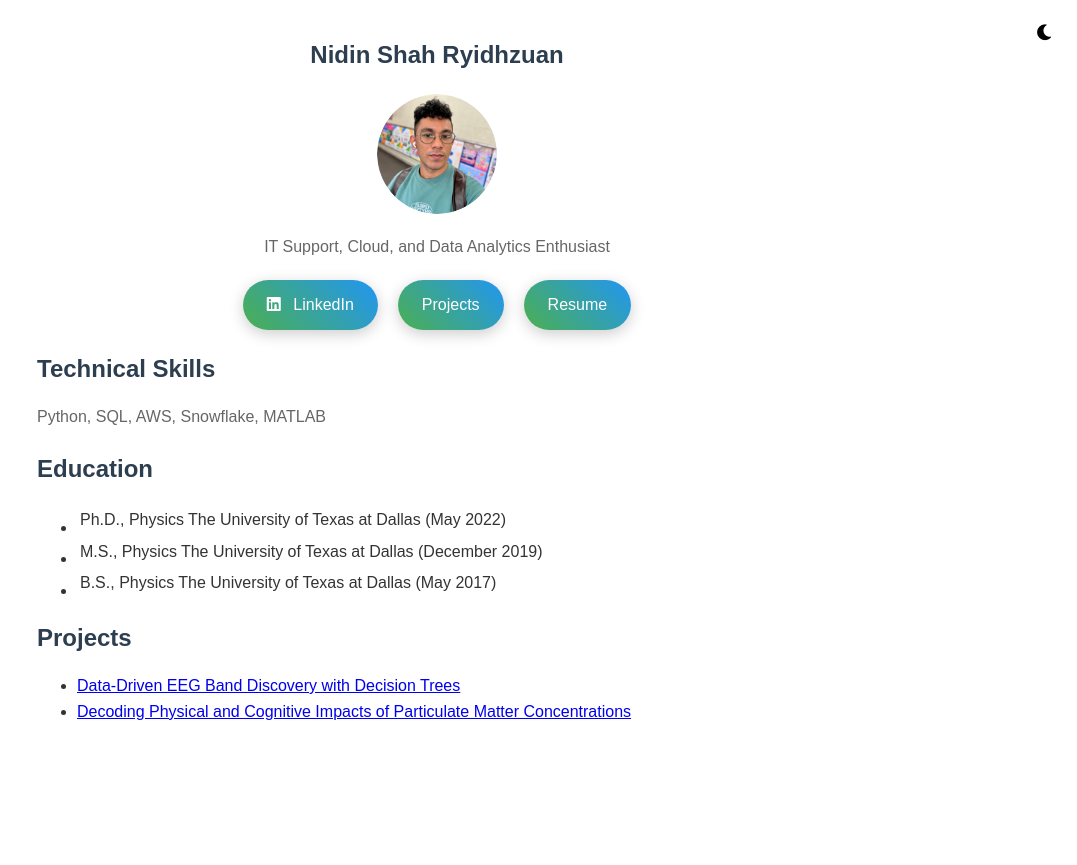
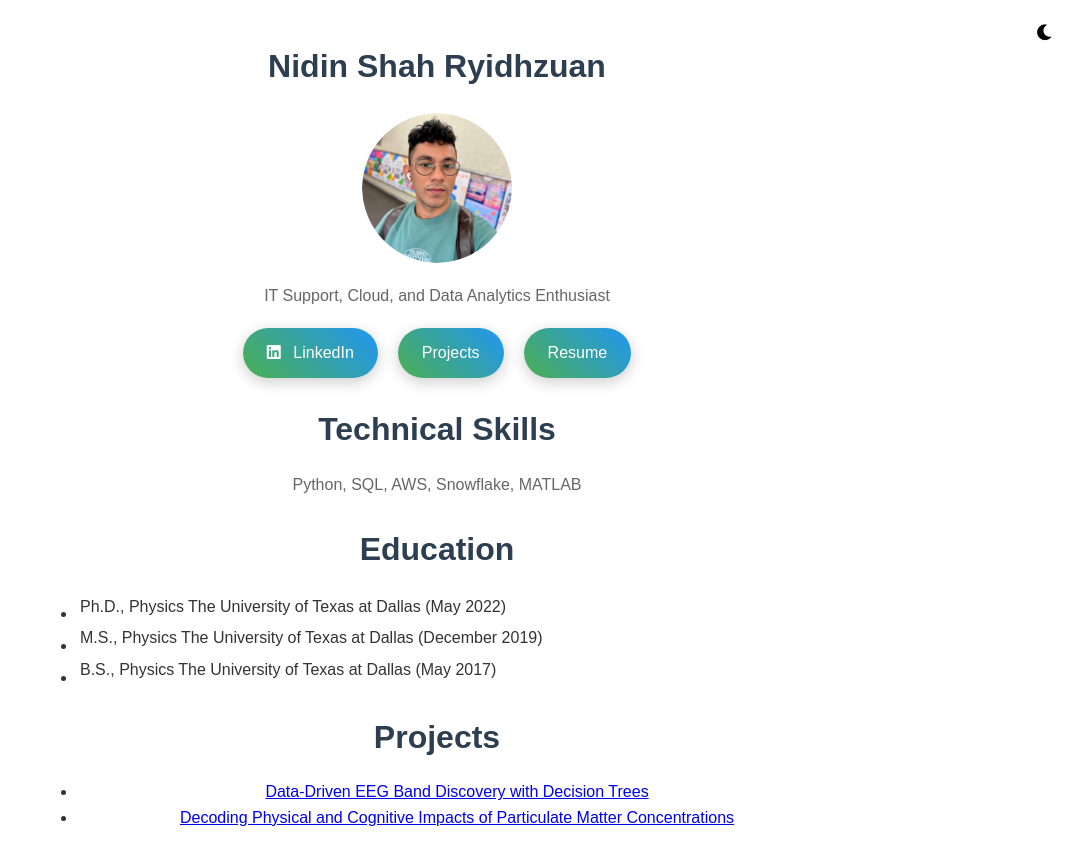
Before and after one commit to nidinshah/nidinshah.github.io, a Jekyll site: the page built from index.md, in a window 1280 px wide. Shown: the top 865 px of the page, without its empty margins (203-1280 px from the left). Built offline with Jekyll 4.4.1, drawn with Linux system fonts in a browser that asks for light colours.

Commit message:
Update style.css

```diff
--- a/assets/css/style.css
+++ b/assets/css/style.css
@@ -11,19 +11,19 @@ body {
     max-width: 800px;
     margin: 0 auto;
     padding: 20px;
-    text-align: center;
+    text-align: center; /* Center all content by default */
 }
 .logo {
-    width: 120px;
-    height: 120px;
+    width: 150px; /* Increased from 120px to 150px for desktop */
+    height: 150px;
     border-radius: 50%;
     display: block;
-    margin: 20px auto;
+    margin: 20px auto; /* Center the image */
 }
 h1, h2, h3 {
     color: #2c3e50;
     margin-bottom: 10px;
-    font-size: 1.5em;
+    font-size: 2em; /* Increased from 1.5em for desktop */
 }
 p {
     margin-bottom: 15px;
@@ -67,13 +67,14 @@ body.dark-mode .theme-icon i {
 }
 .content {
     margin-top: 15px;
-    text-align: left;
+    text-align: center; /* Center project content */
 }
 .links {
     margin: 20px 0;
     display: flex;
-    justify-content: center;
+    justify-content: center; /* Center buttons */
     gap: 20px;
+    flex-wrap: wrap; /* Allow wrapping for mobile */
 }
 .fancy-btn {
     display: inline-block;
@@ -123,8 +124,8 @@ body.dark-mode .fancy-btn:hover {
 /* Responsive Design */
 @media screen and (max-width: 768px) {
     .container { max-width: 90%; padding: 15px; }
-    .logo { width: 100px; height: 100px; }
-    h1 { font-size: 1.3em; }
+    .logo { width: 130px; height: 130px; } /* Slightly smaller for tablets */
+    h1 { font-size: 1.8em; } /* Slightly smaller for tablets */
     p { font-size: 0.9em; }
     #theme-toggle { top: 10px; right: 10px; font-size: 16px; }
     .fancy-btn { padding: 10px 20px; font-size: 14px; border-radius: 20px; }
@@ -132,52 +133,10 @@ body.dark-mode .fancy-btn:hover {
 }
 @media screen and (max-width: 480px) {
     .container { max-width: 85%; padding: 10px; }
-    .logo { width: 80px; height: 80px; }
-    h1 { font-size: 1.1em; }
+    .logo { width: 110px; height: 110px; } /* Smaller for mobile */
+    h1 { font-size: 1.5em; } /* Smaller for mobile */
     p { font-size: 0.8em; }
     #theme-toggle { top: 8px; right: 8px; font-size: 14px; }
     .fancy-btn { padding: 8px 16px; font-size: 12px; border-radius: 18px; width: 100%; }
     .links { flex-direction: column; gap: 10px; }
 }
-/* added this for project file*/
-.project-content {
-    max-width: 700px;
-    margin: 0 auto;
-    padding: 20px;
-    text-align: left;
-}
-.project-content h1 {
-    font-size: 2em;
-    color: #2c3e50;
-    margin-bottom: 20px;
-}
-.project-content h2 {
-    font-size: 1.5em;
-    color: #34495e;
-    margin-top: 30px;
-    margin-bottom: 15px;
-}
-.project-content p {
-    line-height: 1.8;
-    margin-bottom: 15px;
-}
-.project-content ul {
-    list-style-type: disc;
-    padding-left: 20px;
-    margin-bottom: 15px;
-}
-.project-content img {
-    max-width: 100%;
-    height: auto;
-    border-radius: 8px;
-    margin: 20px 0;
-}
-body.dark-mode .project-content h1 {
-    color: #ecf0f1;
-}
-body.dark-mode .project-content h2 {
-    color: #ffffff;
-}
-body.dark-mode .project-content p, body.dark-mode .project-content ul {
-    color: #ccc;
-}
```
